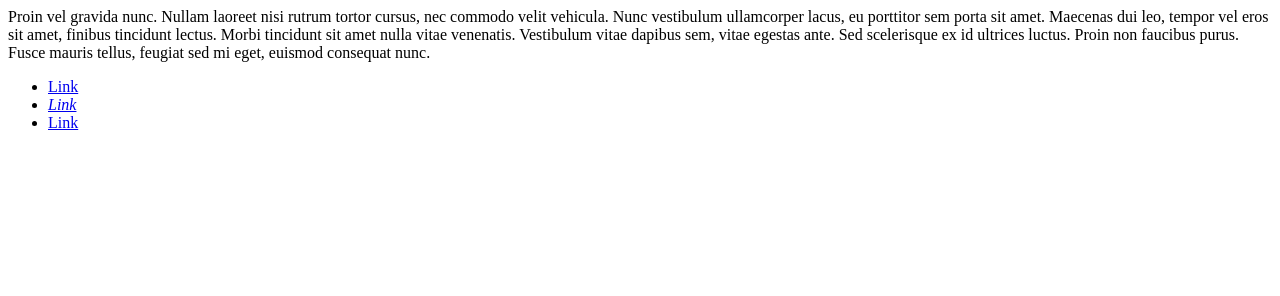
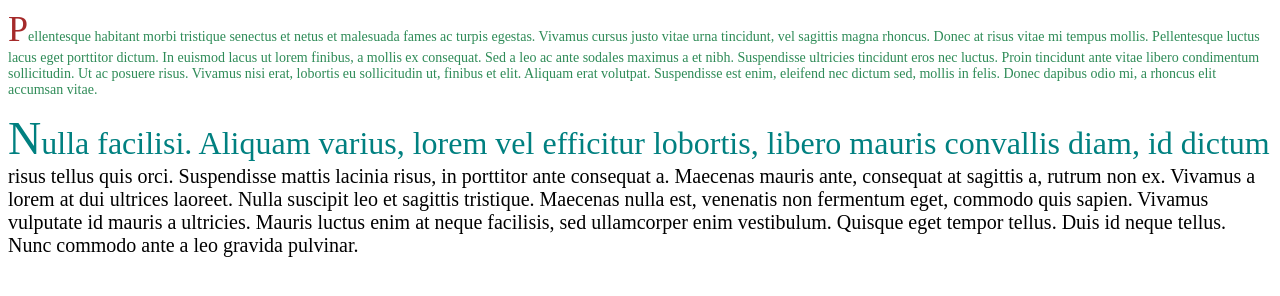
Before and after one commit to Limonat/CodeDeneme, a plain HTML site: page index2.html in a window 1280 px wide. Drawn offline with Linux system fonts and the light colour scheme.

Commit message:
added to firstline and others

```diff
--- a/index2.html
+++ b/index2.html
@@ -2,24 +2,67 @@
     <head>
         <title>Index2-denemCsss</title>
         <style type="text/css">
-          a [title~="Görsel"] {
-              background-color: #FF0000;
-              color: maroon;
-          }
+        /*Sözde Elemanlar-Sınıflar */
+        /*input[type="text"]:focus{
+            /*background-color: sandybrown;*/
+            /*border: 1px solid green;*/
+       /*     box-shadow: 0 0 10px blue;
+        }
+        #box:focus{
+            box-shadow: 0 0 10px blue;
+        }
+        #box:focus{
+            width:300px;
+            height: 250px;
+            border: 1px solid orangered;
+        }
+        ul li{list-style-type: none;}
+        a{text-decoration: none;}
+        h1{background-color: olive; color: yellowgreen; margin: 0 auto;padding: 8px;}
+        h1:hover{box-shadow: 0 0 10px red;}*/
+        p{
+            font-size: 14px;
+            color: seagreen;
+        }
+        p:first-letter{
+            font-size: 36px;
+            color:brown;
+        }
+        div{font-size: 20px;}
+        div:first-line{
+            font-size: 32px;
+            color: teal;
+        }
+        div:first-letter{
+            font-size: 46px;
+        }
         </style>
     </head>
     <body>
-        <p>
-            Proin vel gravida nunc. Nullam laoreet nisi rutrum tortor cursus, nec commodo velit vehicula.
-            Nunc vestibulum ullamcorper lacus, eu porttitor sem porta sit amet. Maecenas dui leo,
-            tempor vel eros sit amet, finibus tincidunt lectus. Morbi tincidunt sit amet nulla vitae venenatis.
-             Vestibulum vitae dapibus sem, vitae egestas ante. Sed scelerisque ex id ultrices luctus.
-             Proin non faucibus purus. Fusce mauris tellus, feugiat sed mi eget, euismod consequat nunc.
-        </p>
-        <ul>
-	        <li><a href="#" title="Görsel TV">Link</a></li>
-	        <li><a href="#"><em>Link</em></a></li>
-	        <li><a href="#" title="RC EĞİTİM TV">Link</a></li>
-        </ul>
+      <!--<h1>Burası Form Alanı</h1>
+      <form action="" method="get">
+        <input type="text" name="Adi"/><br/><br/>
+        <input type="text" name="Adi"><br/><br/>
+        <input type="submit" value="Kaydet"><br/><br/>
+        <input type="reset" value="Temizle">
+      </form>
+      <div id="box">
+        Bu alana tıklanınca gölge oluşacak.
+      </div>
+      <ul>
+        <li><a href="#">Link 1</a></li>
+        <li><a href="#">Link 2</a></li>
+        <li><a href="#">Link 3</a></li>
+        <li><a href="#">Link 4</a></li>
+        <li><a href="#">Link 5</a></li>
+        <li><a href="#">Link 6</a></li>
+      </ul>
+      <h1>BURASI BAŞLIK ALANI</h1>-->
+      <p>
+          Pellentesque habitant morbi tristique senectus et netus et malesuada fames ac turpis egestas. Vivamus cursus justo vitae urna tincidunt, vel sagittis magna rhoncus. Donec at risus vitae mi tempus mollis. Pellentesque luctus lacus eget porttitor dictum. In euismod lacus ut lorem finibus, a mollis ex consequat. Sed a leo ac ante sodales maximus a et nibh. Suspendisse ultricies tincidunt eros nec luctus. Proin tincidunt ante vitae libero condimentum sollicitudin. Ut ac posuere risus. Vivamus nisi erat, lobortis eu sollicitudin ut, finibus et elit. Aliquam erat volutpat. Suspendisse est enim, eleifend nec dictum sed, mollis in felis. Donec dapibus odio mi, a rhoncus elit accumsan vitae.
+      </p>
+      <div>
+          Nulla facilisi. Aliquam varius, lorem vel efficitur lobortis, libero mauris convallis diam, id dictum risus tellus quis orci. Suspendisse mattis lacinia risus, in porttitor ante consequat a. Maecenas mauris ante, consequat at sagittis a, rutrum non ex. Vivamus a lorem at dui ultrices laoreet. Nulla suscipit leo et sagittis tristique. Maecenas nulla est, venenatis non fermentum eget, commodo quis sapien. Vivamus vulputate id mauris a ultricies. Mauris luctus enim at neque facilisis, sed ullamcorper enim vestibulum. Quisque eget tempor tellus. Duis id neque tellus. Nunc commodo ante a leo gravida pulvinar.
+      </div>
     </body>
 </html>
```
